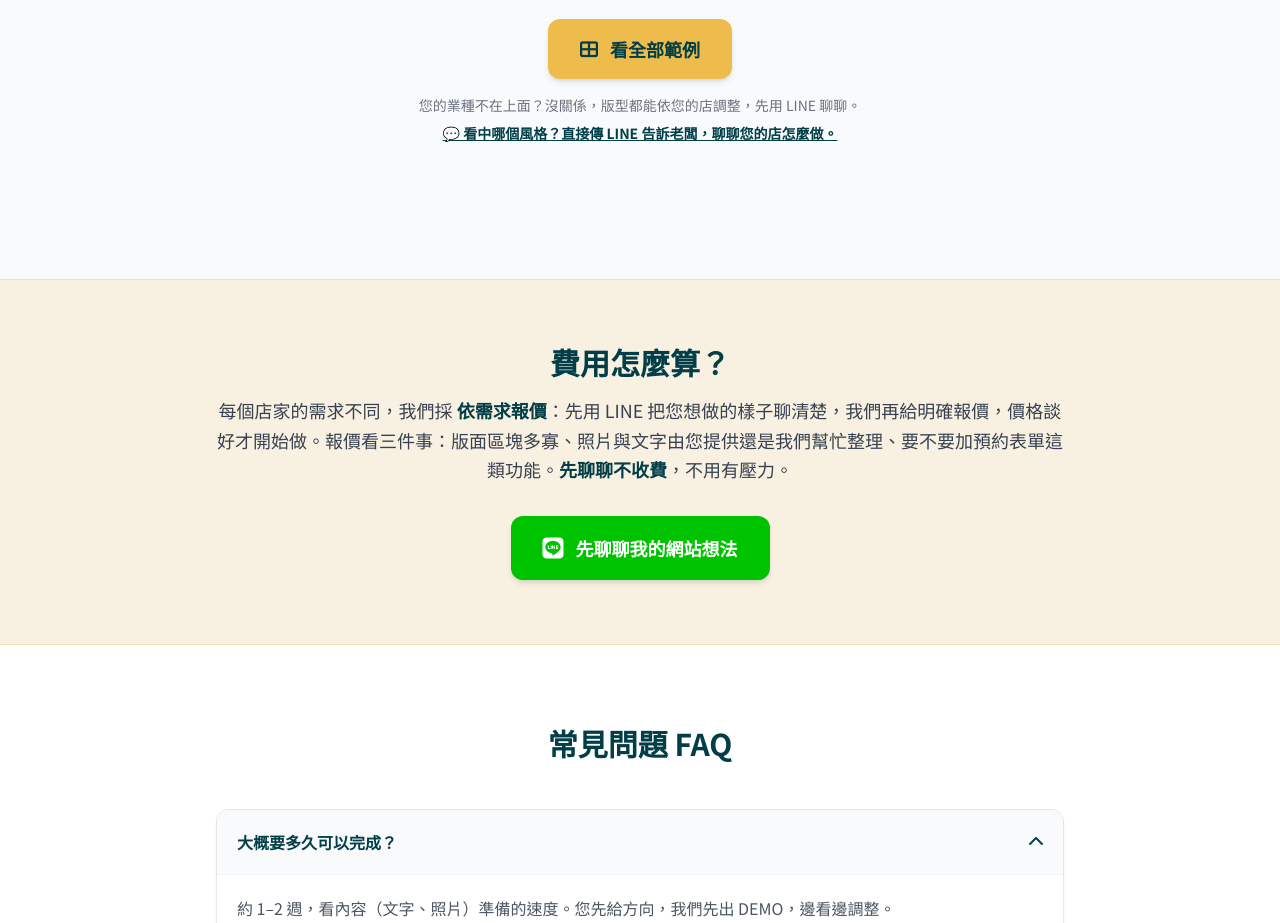
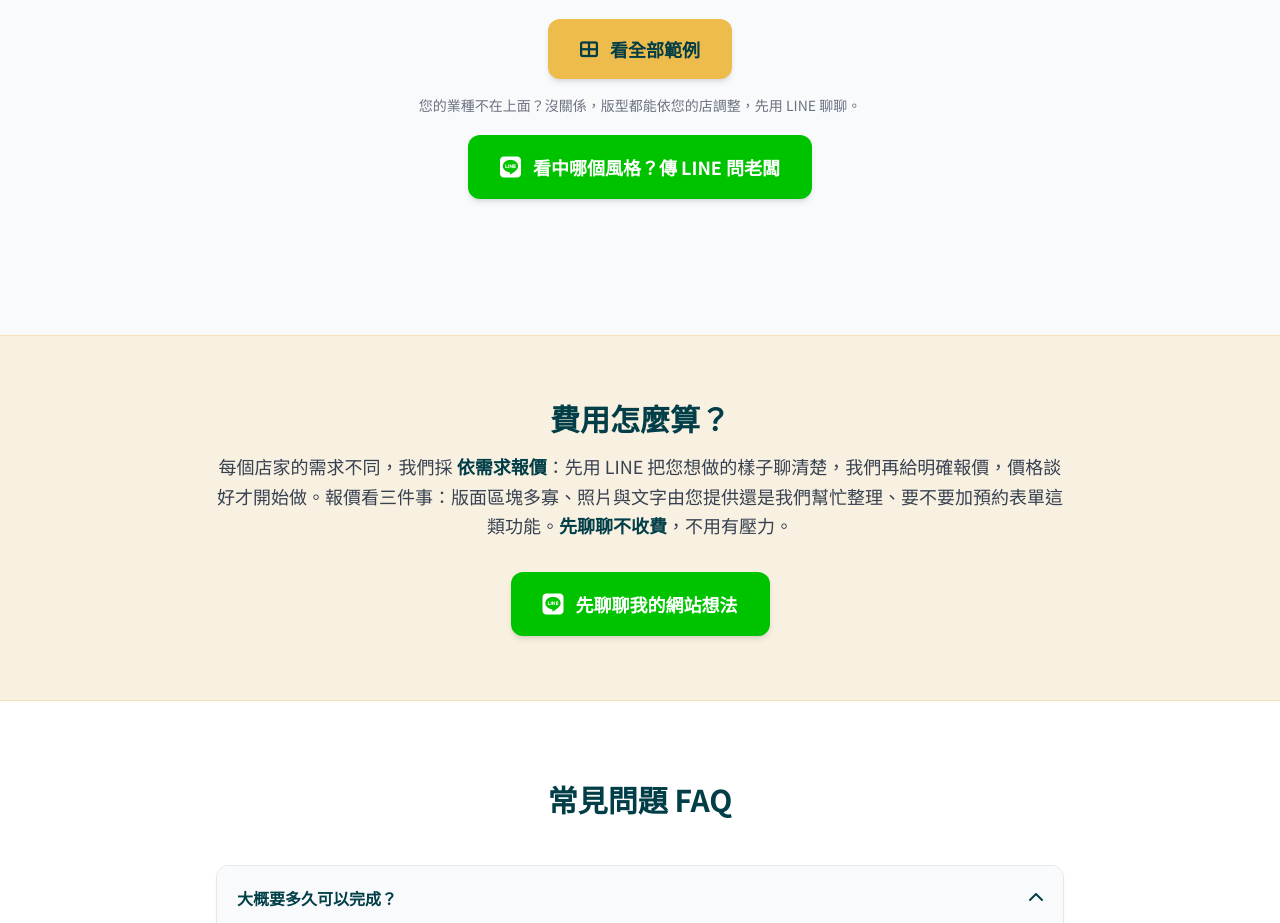
Before and after one commit to e15699-hue/swiftfix-site, a plain HTML site: page website.html in a window 1280 px wide. Shown: the part 3680-4603 px from the top of the page. Drawn offline with nearby package versions, Linux system fonts and the light colour scheme; no server answers.

Commit message:
官網審查 17:07 輪：website.html 範例區 LINE 連結升級為綠色按鈕

```diff
--- a/website.html
+++ b/website.html
@@ -387,7 +387,11 @@
                 <i class="fas fa-th-large mr-3"></i> 看全部範例
             </a>
             <p class="text-gray-500 text-sm mt-4">您的業種不在上面？沒關係，版型都能依您的店調整，先用 LINE 聊聊。</p>
-            <p class="text-sm mt-2"><a href="https://line.me/R/oaMessage/%40077usxwz/?%E6%82%A8%E5%A5%BD%EF%BC%8C%E6%88%91%E6%83%B3%E5%81%9A%E4%B8%80%E9%A0%81%E5%BC%8F%E7%B6%B2%E7%AB%99%EF%BC%8C%E8%AB%8B%E5%8D%94%E5%8A%A9%E5%A0%B1%E5%83%B9" title="手機點開後訊息已幫您打好，點傳送即可；電腦版請複製訊息再貼上" target="_blank" class="underline font-bold text-brand-dark hover:text-brand-gold transition">💬 看中哪個風格？直接傳 LINE 告訴老闆，聊聊您的店怎麼做。</a></p>
+            <div class="mt-5">
+                <a href="https://line.me/R/oaMessage/%40077usxwz/?%E6%82%A8%E5%A5%BD%EF%BC%8C%E6%88%91%E6%83%B3%E5%81%9A%E4%B8%80%E9%A0%81%E5%BC%8F%E7%B6%B2%E7%AB%99%EF%BC%8C%E8%AB%8B%E5%8D%94%E5%8A%A9%E5%A0%B1%E5%83%B9" title="手機點開後訊息已幫您打好，點傳送即可；電腦版請複製訊息再貼上" target="_blank" class="inline-flex items-center justify-center bg-[#00C300] text-white px-8 py-4 rounded-xl text-lg font-bold hover:bg-[#00b300] transition shadow-md min-h-[56px]">
+                    <i class="fab fa-line mr-3 text-2xl"></i> 看中哪個風格？傳 LINE 問老闆
+                </a>
+            </div>
         </div>
 
     </section>
```
